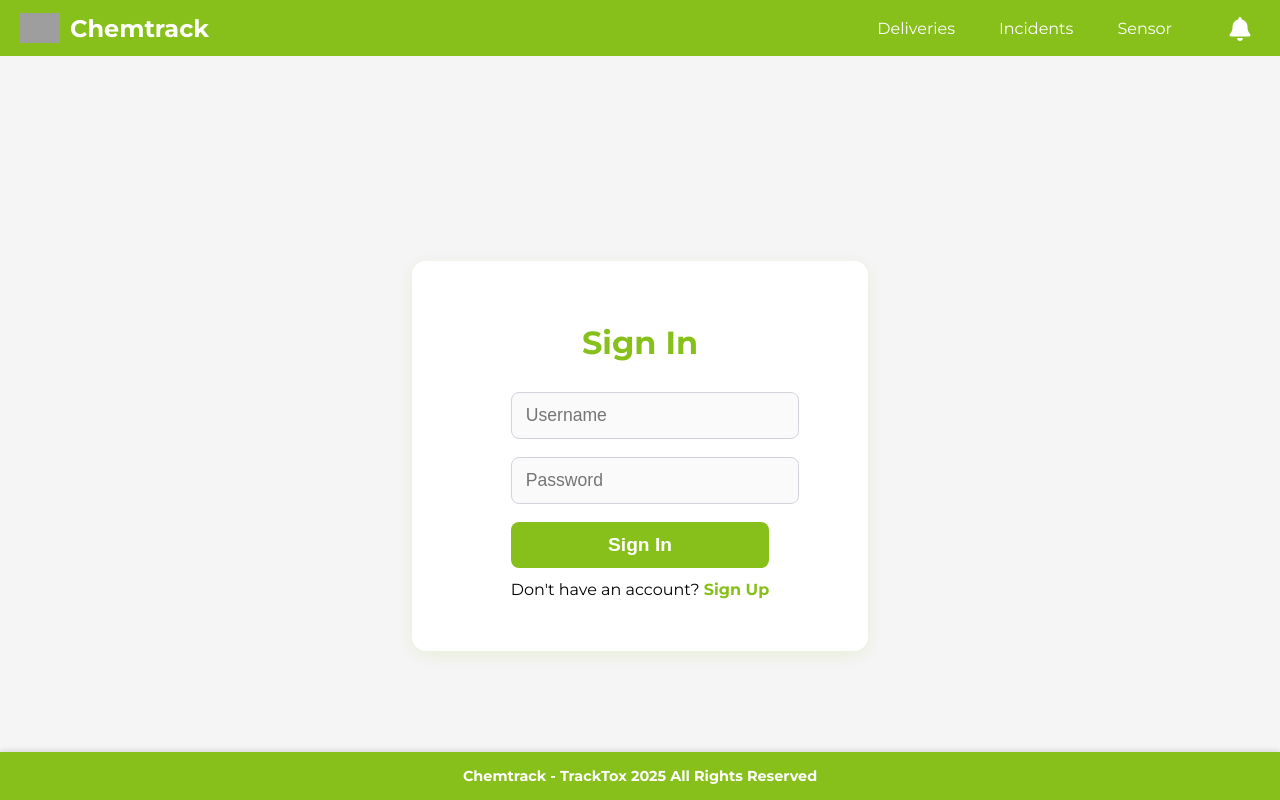
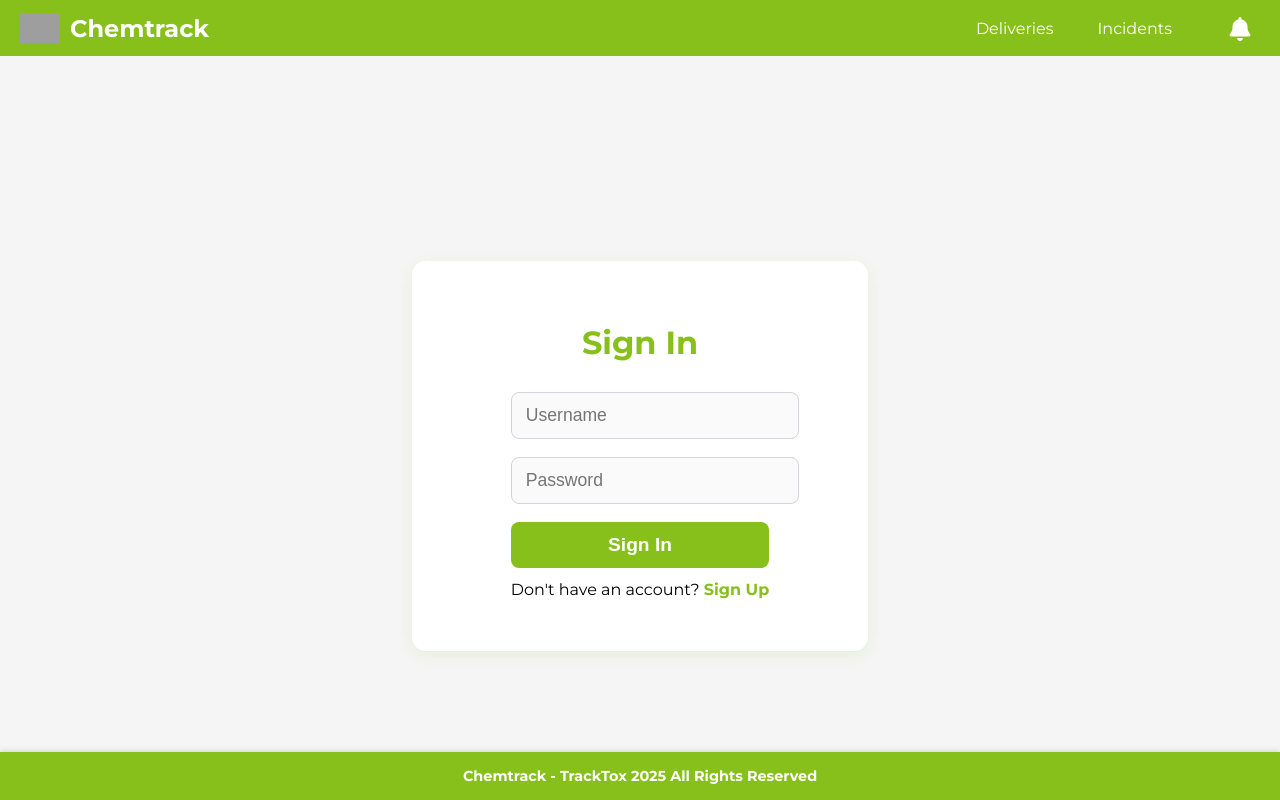
Before and after one commit to Chemtrack-Grupo4/chemtrack-webapp, an Angular app: page /login in a window 1280 px wide. Built offline with nearby package versions, Linux system fonts and the light colour scheme; grey boxes are pictures that could not be loaded.

Commit message:
feat: Update toolbar

```diff
--- a/src/app/shared/components/toolbar/toolbar.component.html
+++ b/src/app/shared/components/toolbar/toolbar.component.html
@@ -15,7 +15,7 @@
     <a mat-button routerLink="/deliveries" routerLinkActive="active-link">Deliveries</a>
     <a mat-button routerLink="/incidents"  routerLinkActive="active-link">Incidents</a>
     <a *ngIf="userRole === 'COMPANY'" mat-button routerLink="/employees" routerLinkActive="active-link">Employees</a>
-    <a mat-button routerLink="sensors/create" routerLinkActive="active-link">Sensor</a>
+    <a *ngIf="userRole === 'EMPLOYEE'"  mat-button routerLink="sensors/create" routerLinkActive="active-link">Sensor</a>
 
     <a *ngIf="showLogOutButton"
        mat-button
```
